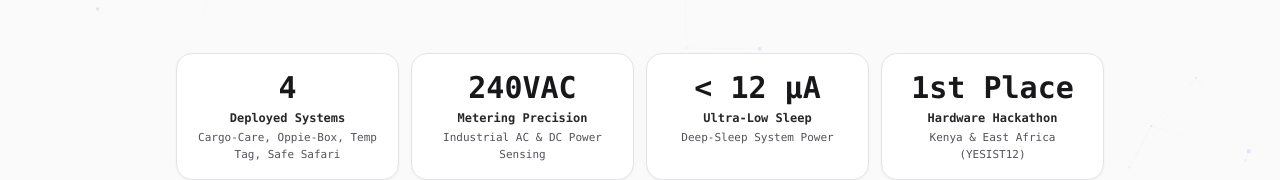
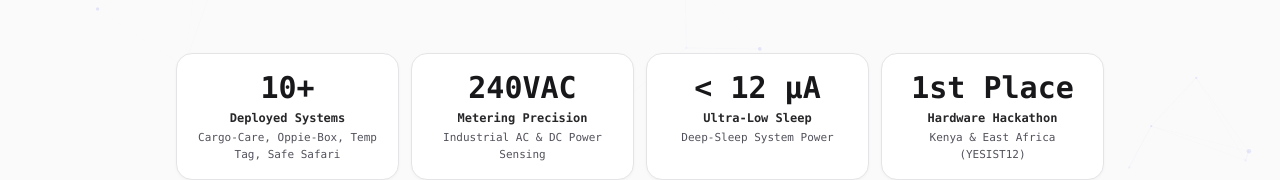
Before and after one commit to Reggan44/ken-portfolio, a Next.js app: page / in a window 1280 px wide. Shown: the part 597-777 px from the top of the page. Built offline with nearby package versions, Linux system fonts and the light colour scheme.

Commit message:
feat: exact LinkedIn post URLs extracted natively

```diff
--- a/src/app/page.tsx
+++ b/src/app/page.tsx
@@ -52,25 +52,25 @@
   {
     title: "Safaricom PLC Internship & Microsoft ADC Hackathon",
     content: "Reflecting on an incredible software engineering internship at Safaricom PLC and an intense Hackathon at Microsoft ADC. Learned massive lessons about scalable systems, AI, and enterprise software.",
-    link: "https://www.linkedin.com/in/kennedy-odeyo-otieno-42772a1b6/recent-activity/all/",
+    link: "https://www.linkedin.com/posts/kennedy-odeyo-otieno-42772a1b6_2025%E2%80%8Bsustainable%E2%80%8Bbusiness%E2%80%8Breport%E2%80%8Blaunch-activity-7386081088860827648-xPrW",
     tag: "Career Update",
   },
   {
     title: "IEEE YESIST12 Grand Finale in Malaysia",
     content: "Our team, SafeSafari, represented Kenya and East Africa at the global finals in Malaysia! Presented our IoT safety telemetry unit on a global stage.",
-    link: "https://www.linkedin.com/in/kennedy-odeyo-otieno-42772a1b6/recent-activity/all/",
+    link: "https://www.linkedin.com/posts/kennedy-odeyo-otieno-42772a1b6_yesist12-ieee-hackathon-activity-7384769046031978496-FQY-",
     tag: "Achievement",
   },
   {
     title: "Hardware Teardowns: PAYGO Solar Controllers",
     content: "Reverse engineering offline Pay-As-You-Go solar controllers used in Sub-Saharan Africa. Deep dive into cryptographic token decoding via M-Pesa.",
-    link: "https://www.linkedin.com/in/kennedy-odeyo-otieno-42772a1b6/recent-activity/all/",
+    link: "https://www.linkedin.com/posts/kennedy-odeyo-otieno-42772a1b6_device%E2%80%8Bteardowns-embeddedsystems-iot-activity-7487095398420037632-_xlm",
     tag: "Reverse Engineering",
   },
 ];
 
 const telemetryMetrics = [
-  { count: "4", label: "Deployed Systems", desc: "Cargo-Care, Oppie-Box, Temp Tag, Safe Safari" },
+  { count: "10+", label: "Deployed Systems", desc: "Cargo-Care, Oppie-Box, Temp Tag, Safe Safari" },
   { count: "240VAC", label: "Metering Precision", desc: "Industrial AC & DC Power Sensing" },
   { count: "< 12 µA", label: "Ultra-Low Sleep", desc: "Deep-Sleep System Power" },
   { count: "1st Place", label: "Hardware Hackathon", desc: "Kenya & East Africa (YESIST12)" },
```
